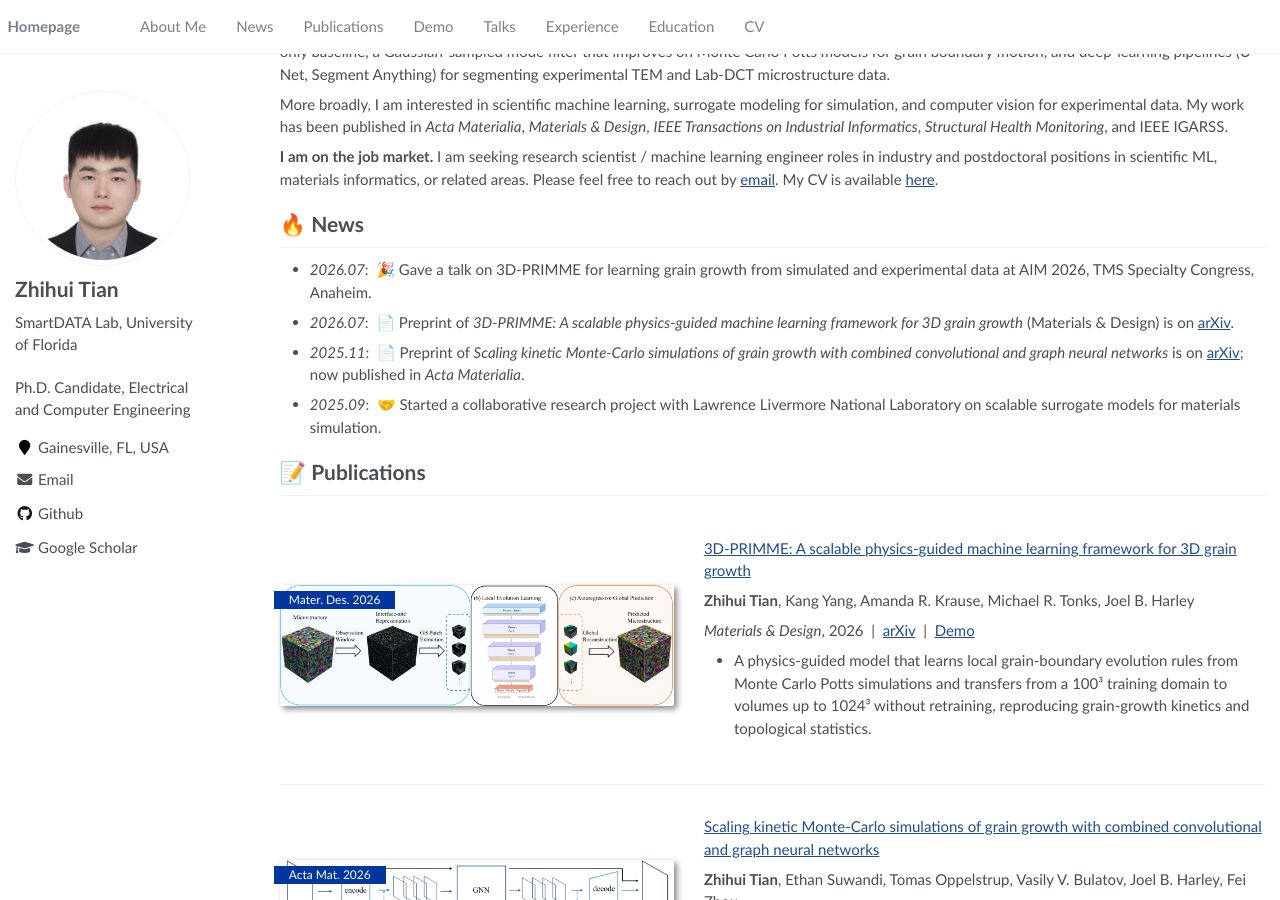
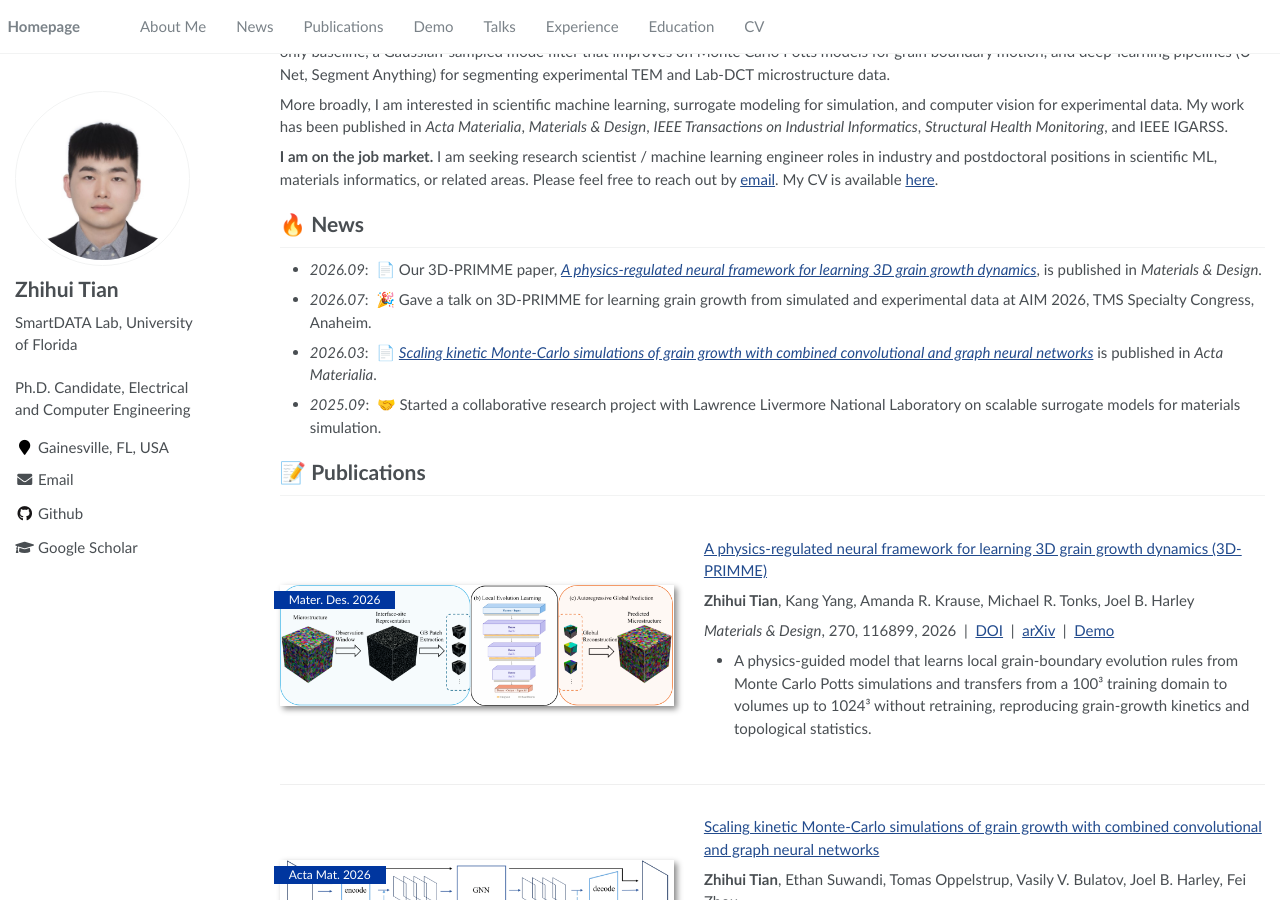
Before and after one commit to zhihui-tian/zhihui-tian.github.io, a Jekyll site: the page built from _pages/about.md, in a window 1280 px wide and 900 px high, scrolled down 239 px. Built offline with Jekyll 4.4.1, drawn with Linux system fonts in a browser that asks for light colours.

Commit message:
News: publication dates instead of preprints; 3D-PRIMME now cited with its published title, DOI and volume
Co-Authored-By: Claude Fable 5.1 <noreply@anthropic.com>
Claude-Session: https://claude.ai/code/session_01TLuPmnLDSypfs7U8zLYqDa

```diff
--- a/_pages/about.md
+++ b/_pages/about.md
@@ -23,9 +23,9 @@ More broadly, I am interested in scientific machine learning, surrogate modeling
 
 
 # 🔥 News
+- *2026.09*: &nbsp;📄 Our 3D-PRIMME paper, *[A physics-regulated neural framework for learning 3D grain growth dynamics](https://doi.org/10.1016/j.matdes.2026.116899)*, is published in *Materials & Design*.
 - *2026.07*: &nbsp;🎉 Gave a talk on 3D-PRIMME for learning grain growth from simulated and experimental data at AIM 2026, TMS Specialty Congress, Anaheim.
-- *2026.07*: &nbsp;📄 Preprint of *3D-PRIMME: A scalable physics-guided machine learning framework for 3D grain growth* (Materials & Design) is on [arXiv](https://arxiv.org/abs/2607.04680).
-- *2025.11*: &nbsp;📄 Preprint of *Scaling kinetic Monte-Carlo simulations of grain growth with combined convolutional and graph neural networks* is on [arXiv](https://arxiv.org/abs/2511.17848); now published in *Acta Materialia*.
+- *2026.03*: &nbsp;📄 *[Scaling kinetic Monte-Carlo simulations of grain growth with combined convolutional and graph neural networks](https://doi.org/10.1016/j.actamat.2026.122153)* is published in *Acta Materialia*.
 - *2025.09*: &nbsp;🤝 Started a collaborative research project with Lawrence Livermore National Laboratory on scalable surrogate models for materials simulation.
 
 
@@ -34,11 +34,11 @@ More broadly, I am interested in scientific machine learning, surrogate modeling
 <div class='paper-box'><div class='paper-box-image'><div><div class="badge">Mater. Des. 2026</div><img src='images/primme3d.png' alt="3D-PRIMME architecture (Figure 1)" width="100%"></div></div>
 <div class='paper-box-text' markdown="1">
 
-[3D-PRIMME: A scalable physics-guided machine learning framework for 3D grain growth](https://arxiv.org/abs/2607.04680)
+[A physics-regulated neural framework for learning 3D grain growth dynamics (3D-PRIMME)](https://doi.org/10.1016/j.matdes.2026.116899)
 
 **Zhihui Tian**, Kang Yang, Amanda R. Krause, Michael R. Tonks, Joel B. Harley
 
-*Materials & Design*, 2026 &nbsp;|&nbsp; [arXiv](https://arxiv.org/abs/2607.04680) &nbsp;|&nbsp; [Demo](#-demo)
+*Materials & Design*, 270, 116899, 2026 &nbsp;|&nbsp; [DOI](https://doi.org/10.1016/j.matdes.2026.116899) &nbsp;|&nbsp; [arXiv](https://arxiv.org/abs/2607.04680) &nbsp;|&nbsp; [Demo](#-demo)
 - A physics-guided model that learns local grain-boundary evolution rules from Monte Carlo Potts simulations and transfers from a 100³ training domain to volumes up to 1024³ without retraining, reproducing grain-growth kinetics and topological statistics.
 </div>
 </div>
@@ -68,7 +68,7 @@ More broadly, I am interested in scientific machine learning, surrogate modeling
   <video src="files/grain_growth_3dprimme.mp4" poster="images/demo_3dprimme_poster.png" autoplay loop muted playsinline style="display:block;width:100%;height:100%;object-fit:cover;transform:translateY(-2.5%) scale(1.65);transform-origin:center;"></video>
 </div>
 
-3D grain growth predicted by 3D-PRIMME. Starting from an initial microstructure, the model evolves the entire volume step by step: grain boundaries migrate, small grains shrink and disappear, and the structure coarsens into fewer, larger grains while preserving the expected kinetics and topology. See the [paper](https://arxiv.org/abs/2607.04680).
+3D grain growth predicted by 3D-PRIMME. Starting from an initial microstructure, the model evolves the entire volume step by step: grain boundaries migrate, small grains shrink and disappear, and the structure coarsens into fewer, larger grains while preserving the expected kinetics and topology. See the [paper](https://doi.org/10.1016/j.matdes.2026.116899).
 
 
 # 💬 Talks
```
